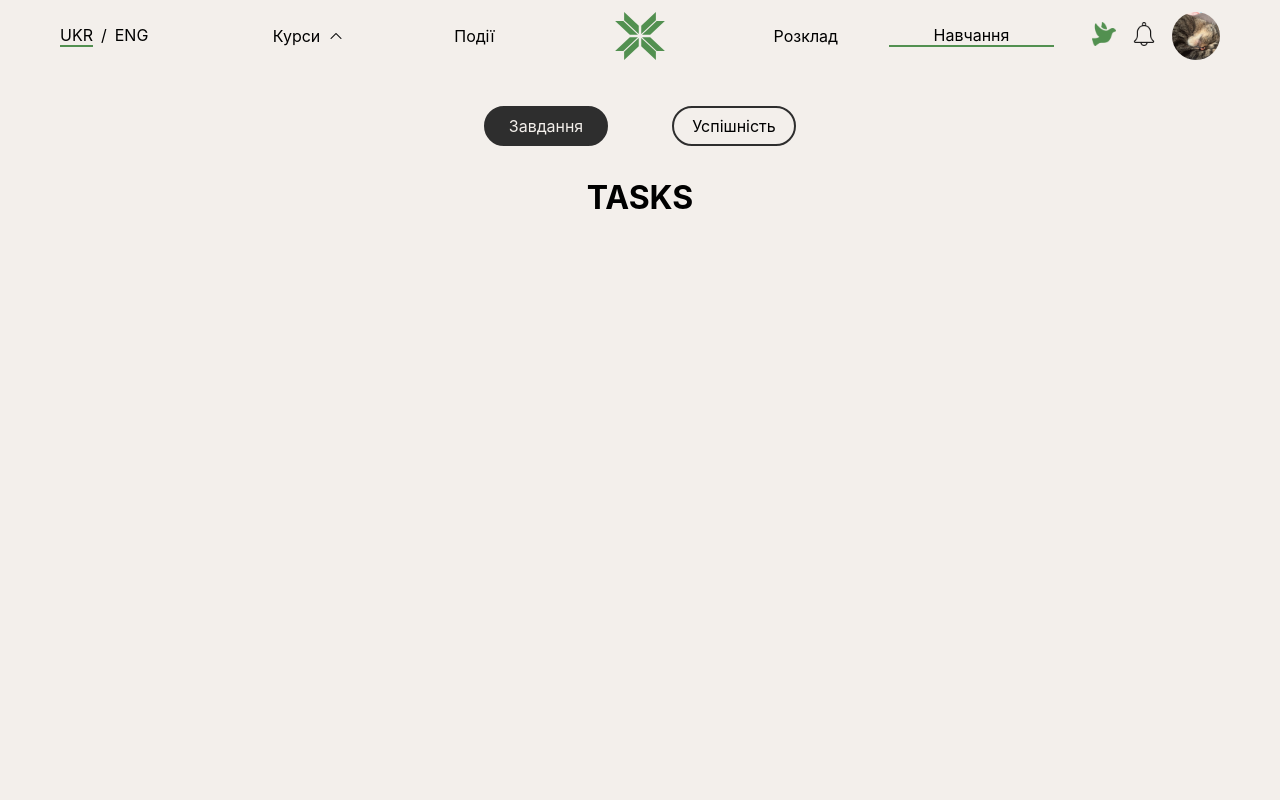
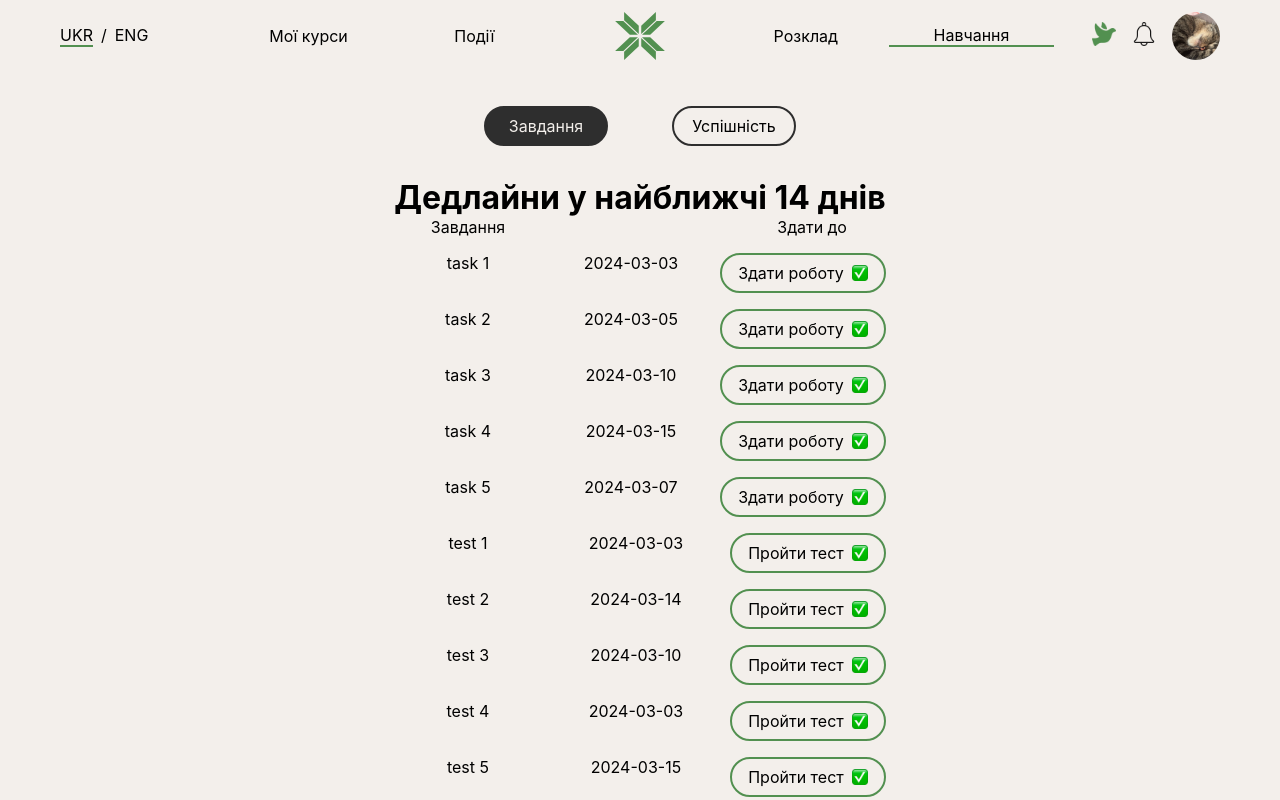
Before and after one commit to OMartsin/int20h-trandafyl-front, a React (Create React App) app: page /studying in a window 1280 px wide. Built offline with nearby package versions, Linux system fonts and the light colour scheme.

Commit message:
add some shit'

```diff
--- a/src/App.css
+++ b/src/App.css
@@ -3,4 +3,5 @@
   height: 100vh;
   width: 100%;
   overflow-x: hidden;
+  overflow-y: scroll;
 }
--- /dev/null
+++ b/src/components/CoursesComponent/CoursesComponent.tsx
@@ -0,0 +1,7 @@
+import styles from "./CoursesComponent.module.css";
+
+function CoursesComponent() {
+  return <div className={styles.container}></div>;
+}
+
+export default CoursesComponent;
--- a/src/components/Header/Header.module.css
+++ b/src/components/Header/Header.module.css
@@ -10,6 +10,7 @@
   padding: 0 60px;
   height: 72px;
   box-sizing: border-box;
+  z-index: 10;
 }
 
 .logo-container {
--- a/src/components/Header/Header.tsx
+++ b/src/components/Header/Header.tsx
@@ -29,14 +29,8 @@ function Header() {
       </div>
       <Link to="/courses" className={styles.link}>
         <p className={activeLink === "/courses" ? styles.selected : ""}>
-          Курси
+          Мої курси
         </p>
-        <img
-          src={showDropDownMenu ? "closed.png" : "opened.png"}
-          alt="closed"
-          onClick={toggleDropDownMenu}
-          height={"16px"}
-        />
       </Link>
       <Link
         to="/events"
--- a/src/components/Notifications/Notifications.module.css
+++ b/src/components/Notifications/Notifications.module.css
@@ -10,6 +10,7 @@
   backdrop-filter: blur(10px);
   border-radius: 16px;
   padding: 16px;
+  z-index: 10;
 }
 .identificator {
   position: absolute;
--- /dev/null
+++ b/src/components/TasksComponent/TaskComponent.module.css
@@ -0,0 +1,27 @@
+.container {
+  display: flex;
+  flex-direction: column;
+  gap: 16px;
+}
+.task {
+  display: flex;
+  flex-direction: row;
+  justify-content: space-between;
+}
+
+.doAction {
+  display: flex;
+  flex-direction: row;
+  border: 2px solid #529050;
+  border-radius: 20px;
+  padding: 8px 16px;
+  background-color: transparent;
+  align-items: center;
+  gap: 8px;
+  justify-content: center;
+  color: black;
+}
+.column {
+  flex: 0 0 30%;
+  text-align: center;
+}
--- /dev/null
+++ b/src/components/TasksComponent/TasksComponent.tsx
@@ -0,0 +1,34 @@
+import styles from "./TaskComponent.module.css";
+
+interface TaskInterface {
+  title: string;
+  type: string;
+  deadlineDate: string;
+}
+
+interface TasksComponentProps {
+  tasks: TaskInterface[];
+}
+
+function TasksComponent({ tasks }: TasksComponentProps) {
+  return (
+    <div className={styles.container}>
+      <div className={styles.task}>
+        <p className={styles.column}>Завдання</p>
+        <p className={styles.column}>Здати до</p>
+      </div>
+      {tasks.map((task, index) => (
+        <div key={index} className={styles.task}>
+          <p className={styles.column}>{task.title}</p>
+          <p className={styles.column}>{task.deadlineDate}</p>
+          <div className={styles.doAction}>
+            <p>{task.type === "task" ? "Здати роботу" : "Пройти тест"}</p>
+            <img src="done.png" alt="done" height={"16px"} />
+          </div>
+        </div>
+      ))}
+    </div>
+  );
+}
+
+export default TasksComponent;
--- a/src/pages/Courses/Courses.tsx
+++ b/src/pages/Courses/Courses.tsx
@@ -1,9 +1,10 @@
 import styles from "./Courses.module.css";
+import CoursesComponent from "../../components/CoursesComponent/CoursesComponent";
 
 function Courses() {
   return (
     <div className={styles.container}>
-      <h1>COURSES</h1>
+      <CoursesComponent />
     </div>
   );
 }
--- a/src/pages/Tasks/Tasks.tsx
+++ b/src/pages/Tasks/Tasks.tsx
@@ -1,7 +1,44 @@
+import styles from "./Tasks.module.css";
+import TasksComponent from "../../components/TasksComponent/TasksComponent";
+
 function Tasks() {
+  const generateMockData = (type: string, count: number, days: number) => {
+    const today = new Date();
+    const mockData = [];
+
+    for (let i = 0; i < count; i++) {
+      const deadline = new Date();
+      deadline.setDate(today.getDate() + Math.floor(Math.random() * days) + 1);
+      const formattedDeadline = deadline.toISOString().split("T")[0];
+
+      const item = {
+        title: `${type} ${i + 1}`,
+        type: type,
+        deadlineDate: formattedDeadline,
+      };
+
+      mockData.push(item);
+    }
+
+    return mockData;
+  };
+
+  const upcomingTasks = generateMockData("task", 5, 14);
+  const upcomingTests = generateMockData("test", 5, 14);
+
+  const otherTasks = generateMockData("task", 5, 40);
+  const otherTests = generateMockData("test", 5, 40);
+
   return (
-    <div>
-      <h1>TASKS</h1>
+    <div className={styles.container}>
+      <div className={styles.upcomingDeadlines}>
+        <h1>Дедлайни у найближчі 14 днів</h1>
+        <TasksComponent tasks={upcomingTasks.concat(upcomingTests)} />
+      </div>
+      <div className={styles.otherTasks}>
+        <h1>Дедлайни</h1>
+        <TasksComponent tasks={otherTasks.concat(otherTests)} />
+      </div>
     </div>
   );
 }
```
Also changed, not shown: public/done.png (added), src/components/CoursesComponent/CoursesComponent.module.css (added).
